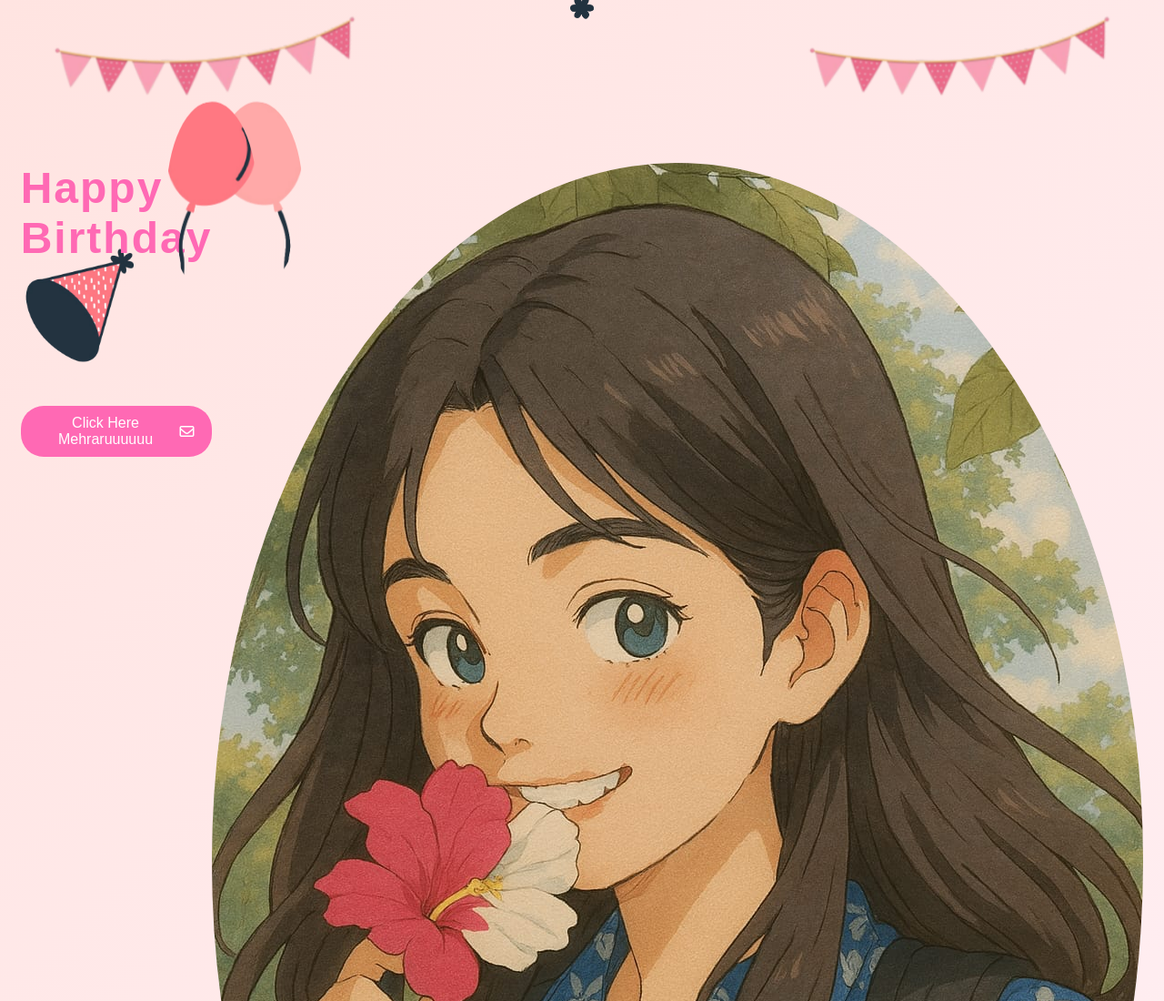
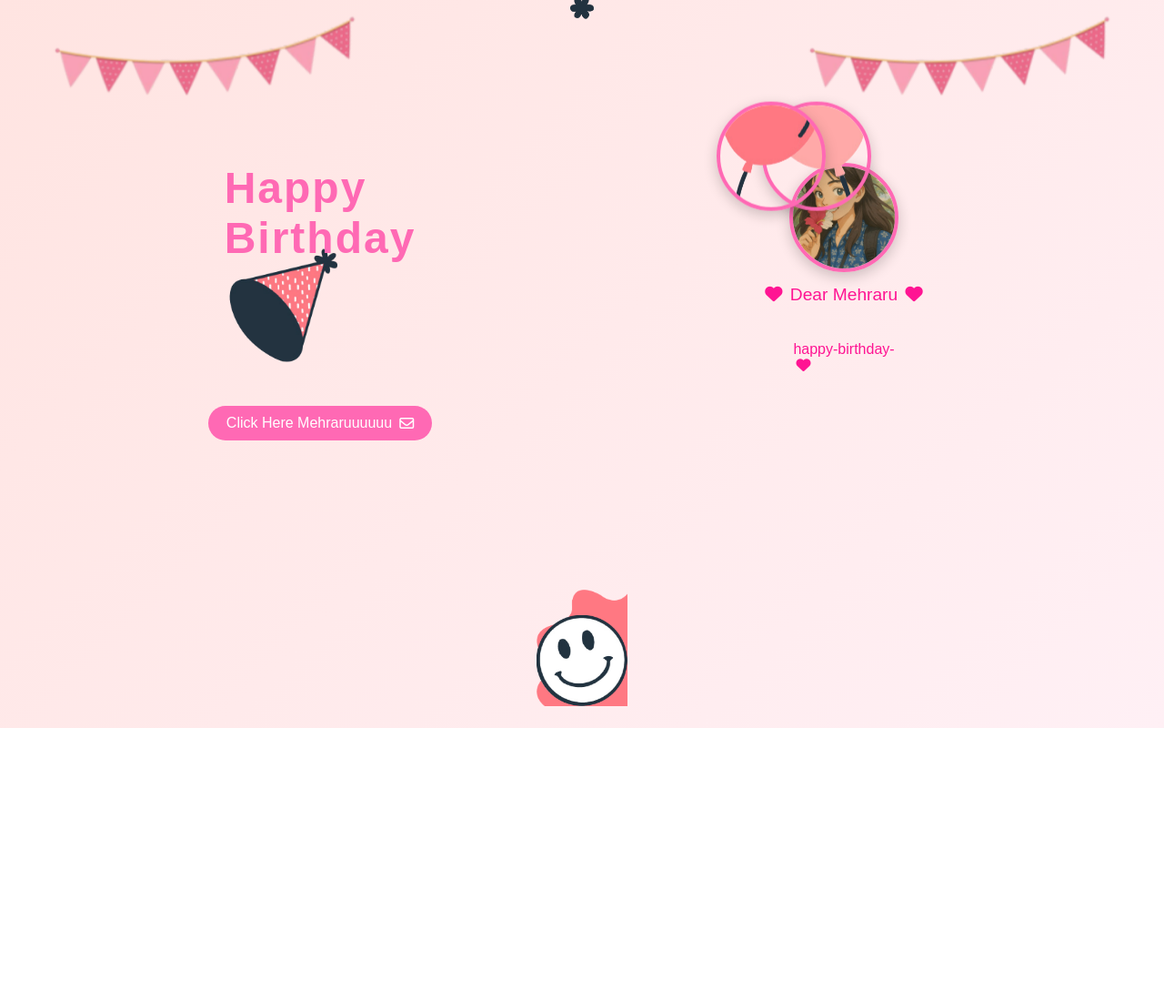
Before and after one commit to suryasrujan2253-sudo/Mehraruuuuuu-, a plain HTML site: page index.html in a window 1280 px wide. Shown: the top 1100 px of the page at 91% size. After the commit the page ends 800 px from the top, so only its background shows below. Drawn offline with nearby package versions, Linux system fonts and the light colour scheme.

Commit message:
Enhance image styling for account and popup letters
Added styling for circular images and optional popup letter images.

```diff
--- a/style.css
+++ b/style.css
@@ -112,7 +112,13 @@
     color: #ff1493;
 }
 .box__account img {
-    border-radius: 50%;
+    /* Circular Image for girlfriend */
+    width: 120px;        /* adjust size here */
+    height: 120px;       /* keep square */
+    object-fit: cover;   /* fills circle without stretching */
+    border-radius: 50%;  /* makes it circular */
+    border: 4px solid #ff69b4; /* optional pink border */
+    box-shadow: 0 5px 15px rgba(0,0,0,0.2);
 }
 
 /* Balloons */
@@ -211,3 +217,10 @@
 html {
     scroll-behavior: smooth;
 }
+
+/* Optional: Popup letter image styling if added later */
+.imageCute img, .imageCute2 img {
+    width: 100px;
+    display: block;
+    margin: 10px auto;
+}
```
